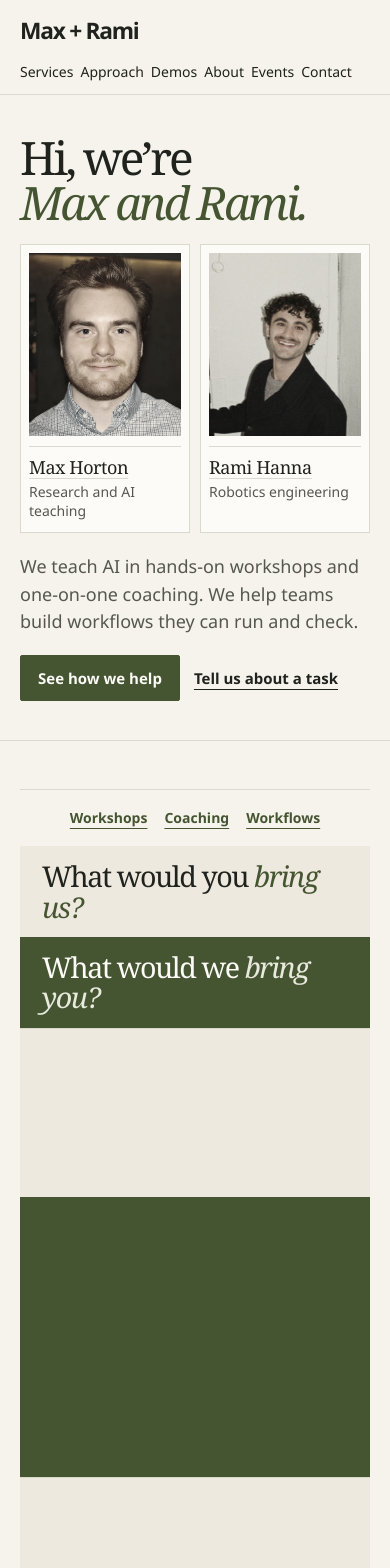
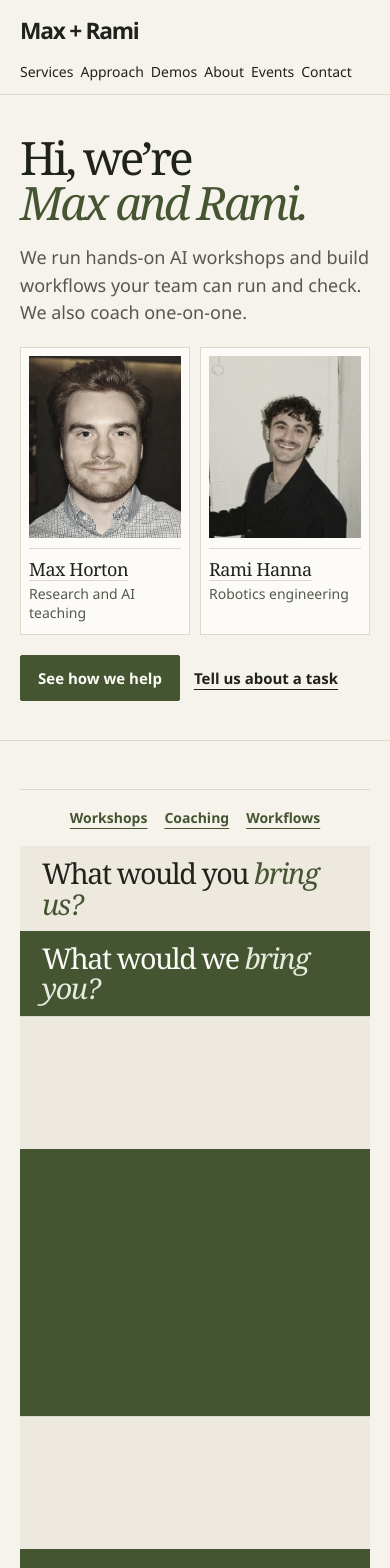
Before and after one commit to rh5rep/aimee-site, a Next.js app: page / in a window 390 px wide. Shown: the top 1568 px of the page. Built offline with nearby package versions, Linux system fonts and the light colour scheme.

Commit message:
Tighten the homepage and lead with the team offer

```diff
--- a/app/first-project.module.css
+++ b/app/first-project.module.css
@@ -40,7 +40,7 @@
 
 .questions {
   font-family: var(--font-display);
-  font-size: clamp(2.5rem, 4.45vw, 4rem);
+  font-size: clamp(2.125rem, 3.6vw, 3.25rem);
   font-weight: 400;
   letter-spacing: -.05em;
   line-height: 1.02;
@@ -48,7 +48,7 @@
 }
 
 .questions > span {
-  padding: clamp(26px, 3.6vw, 52px) var(--home-inset);
+  padding: clamp(20px, 2vw, 28px) var(--home-inset);
 }
 
 .questions .turn { display: block; }
@@ -64,7 +64,7 @@
 .offer .label { color: var(--accent-tint); }
 
 .pair {
-  min-height: clamp(330px, 54svh, 540px);
+  min-height: clamp(270px, 34svh, 340px);
   align-content: center;
   align-items: start;
   border-top: 1px solid transparent;
@@ -73,7 +73,7 @@
 
 .situation,
 .offer {
-  padding: clamp(36px, 4.3vw, 62px) var(--home-inset);
+  padding: clamp(28px, 3vw, 40px) var(--home-inset);
 }
 
 .label {
@@ -144,7 +144,7 @@
     line-height: 1.06;
   }
 
-  .questions > span { padding-block: 15px; }
+  .questions > span { padding-block: 12px; }
   .questions em { display: inline; }
 
   .questions > span:last-child,
@@ -157,7 +157,7 @@
   }
 
   .situation,
-  .offer { padding-block: 22px; }
+  .offer { padding-block: 16px; }
 }
 
 @media (max-width: 400px) {
--- a/app/home.module.css
+++ b/app/home.module.css
@@ -20,8 +20,8 @@
 .heroInner {
   display: grid;
   grid-template-columns: var(--home-columns);
-  grid-template-areas: "greeting portraits" "details portraits";
-  grid-template-rows: 1fr 1fr;
+  grid-template-areas: "greeting portraits" "offer portraits" "actions portraits";
+  align-content: center;
   align-items: center;
   min-height: clamp(490px, calc(89svh - 68px), 740px);
   padding-block: clamp(52px, 6.5vw, 94px);
@@ -29,7 +29,6 @@
 
 .hero h1 {
   grid-area: greeting;
-  align-self: end;
   padding-inline-end: var(--home-inset);
   font-size: clamp(3.25rem, 6.5vw, 6rem);
   line-height: .97;
@@ -45,21 +44,21 @@
 .maxName,
 .ramiName { display: inline-block; }
 
-.heroDetails {
-  grid-area: details;
-  align-self: start;
-  padding-inline-end: var(--home-inset);
-}
-
 .heroLead {
+  grid-area: offer;
   max-width: 38ch;
   margin-top: clamp(21px, 2.5vw, 35px);
+  margin-inline-end: var(--home-inset);
   color: var(--ink-soft);
   font-size: clamp(1.125rem, 1.65vw, 1.375rem);
   line-height: 1.52;
 }
 
-.heroActions { margin-top: clamp(20px, 2.5vw, 32px); }
+.heroActions {
+  grid-area: actions;
+  margin-top: clamp(20px, 2.5vw, 32px);
+  padding-inline-end: var(--home-inset);
+}
 
 .heroPortraits {
   grid-area: portraits;
@@ -197,21 +196,22 @@
 
   .heroInner {
     grid-template-columns: 1fr;
-    grid-template-areas: "greeting" "portraits" "details";
-    grid-template-rows: auto;
+    grid-template-areas: "greeting" "offer" "portraits" "actions";
     min-height: 0;
     gap: clamp(20px, 5vw, 32px);
     padding-block: clamp(40px, 7vw, 62px);
   }
 
   .hero h1,
-  .heroDetails,
+  .heroActions,
   .heroPortraits { padding-inline: 0; }
+
+  .heroLead,
+  .heroActions { margin: 0; }
 
   .heroPortraits { width: min(100%, 480px); }
 
   .hero h1 { font-size: clamp(2.875rem, 11.5vw, 4.75rem); }
-  .heroLead { margin-top: 0; }
 
   .examplePair { grid-template-columns: 1fr; }
   .examplePair .demo { border-top: 0; }
@@ -225,7 +225,8 @@
   .greeting,
   .maxName,
   .ramiName,
-  .heroDetails,
+  .heroLead,
+  .heroActions,
   .heroPortraits figure {
     animation: hello 560ms cubic-bezier(.16, 1, .3, 1) backwards;
   }
@@ -234,7 +235,8 @@
   .heroPortraits figure { animation-name: open-portrait; animation-delay: 425ms; }
   .ramiName { animation-delay: 715ms; }
   .heroPortraits figure + figure { animation-delay: 960ms; }
-  .heroDetails { animation-delay: 1100ms; }
+  .heroLead { animation-delay: 960ms; }
+  .heroActions { animation-delay: 1100ms; }
 
   .hero::after {
     animation: open-rule 850ms cubic-bezier(.16, 1, .3, 1) 140ms backwards;
--- a/app/page.tsx
+++ b/app/page.tsx
@@ -17,6 +17,11 @@ export default function Home() {
               <span className={styles.greeting}>Hi, we’re</span>{" "}
               <em><span className={styles.maxName}>Max</span>{" "}<span className={styles.ramiName}>and Rami.</span></em>
             </h1>
+
+            <p className={styles.heroLead}>
+              We run hands-on AI workshops and build workflows your team can run and check.
+              We also coach one-on-one.
+            </p>
 
             <div className={styles.heroPortraits}>
               <figure>
@@ -39,15 +44,9 @@ export default function Home() {
               </figure>
             </div>
 
-            <div className={styles.heroDetails}>
-              <p className={styles.heroLead}>
-                We teach AI in hands-on workshops and one‑on‑one coaching.
-                We help teams build workflows they can run and check.
-              </p>
-              <div className={`actions ${styles.heroActions}`}>
-                <a className="button" href="#services">See how we help</a>
-                <Link className="text-link" href="/contact">Tell us about a task</Link>
-              </div>
+            <div className={`actions ${styles.heroActions}`}>
+              <a className="button" href="#services">See how we help</a>
+              <Link className="text-link" href="/contact">Tell us about a task</Link>
             </div>
           </div>
         </section>
--- a/app/work/services.ts
+++ b/app/work/services.ts
@@ -5,7 +5,7 @@ export const services = [
     description: "We design a live exercise around your group’s work and experience. Participants try it, check what AI produces, and leave with instructions they can use again.",
     firstProject: {
       bring: "A team building AI skills",
-      example: "Bring a task people already do, like drafting a tricky reply.",
+      example: "For example, a tricky customer reply.",
       jumpLabel: "Workshops",
       format: "Hands-on AI workshops",
       help: "Your team practices on a familiar task and leaves with instructions and checks to use again.",
@@ -18,10 +18,10 @@ export const services = [
     description: "Work through a task with one of us. We help you choose the relevant inputs, make a first pass, and write down the checks you’ll want next time.",
     firstProject: {
       bring: "A draft you’re stuck on",
-      example: "Bring a draft, a few notes, or a task you want to try with AI.",
+      example: "Rough notes are enough to start.",
       jumpLabel: "Coaching",
       format: "One-on-one coaching",
-      help: "Sit down with one of us to make a first pass, check it together, and write down what to check next time.",
+      help: "Make a first pass with us, check it together, and leave with a checklist.",
       linkLabel: "Explore coaching",
     },
   },
@@ -31,10 +31,10 @@ export const services = [
     description: "We map the process with your team, prototype one step, and document what goes in, who reviews the output, and how it moves to the next person.",
     firstProject: {
       bring: "A process your team repeats",
-      example: "Show us how a recurring task works today and where it gets stuck.",
+      example: "A weekly report with a messy handoff.",
       jumpLabel: "Workflows",
-      format: "Workflow design and implementation",
-      help: "We design or build a workflow with your team, test it on real examples, and write down who checks what.",
+      format: "Team workflows",
+      help: "We design or build a workflow with your team, test it on real work, and agree on what to check.",
       linkLabel: "Explore workflow services",
     },
   },
```
